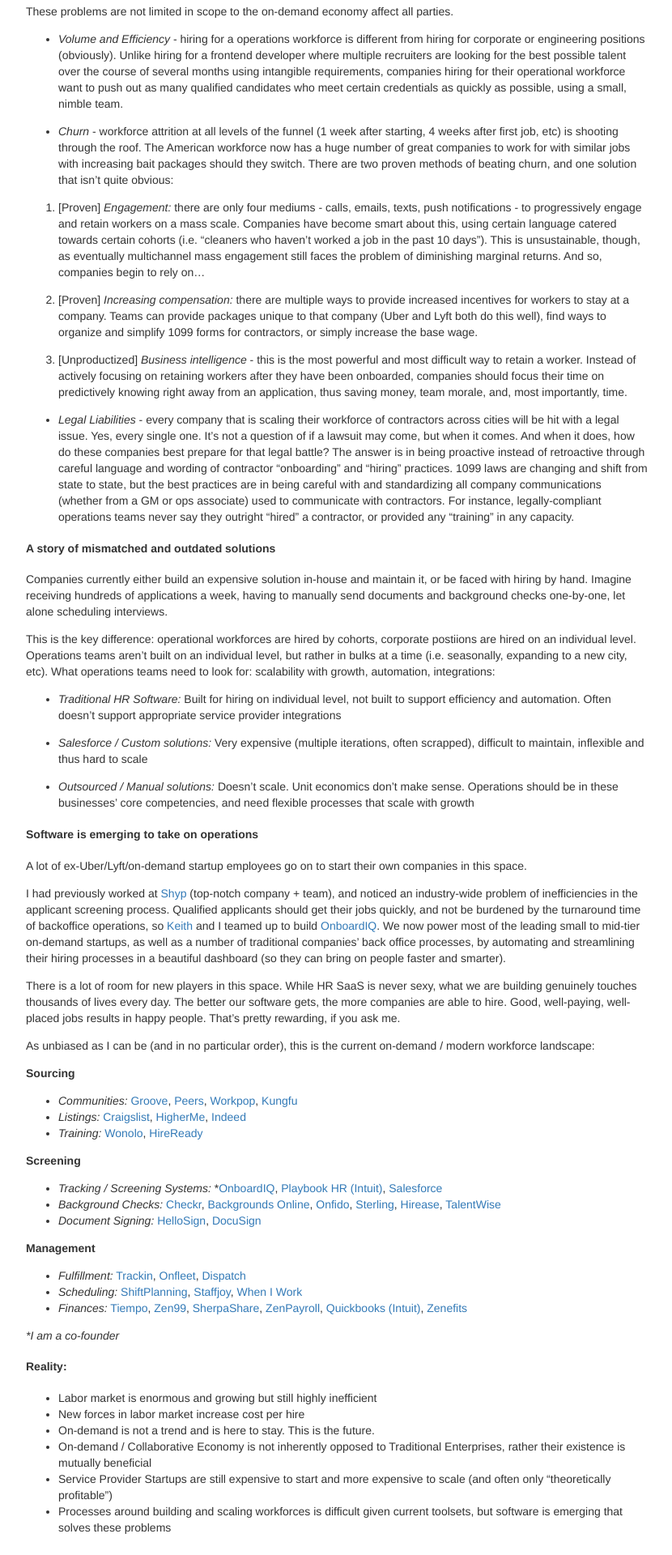
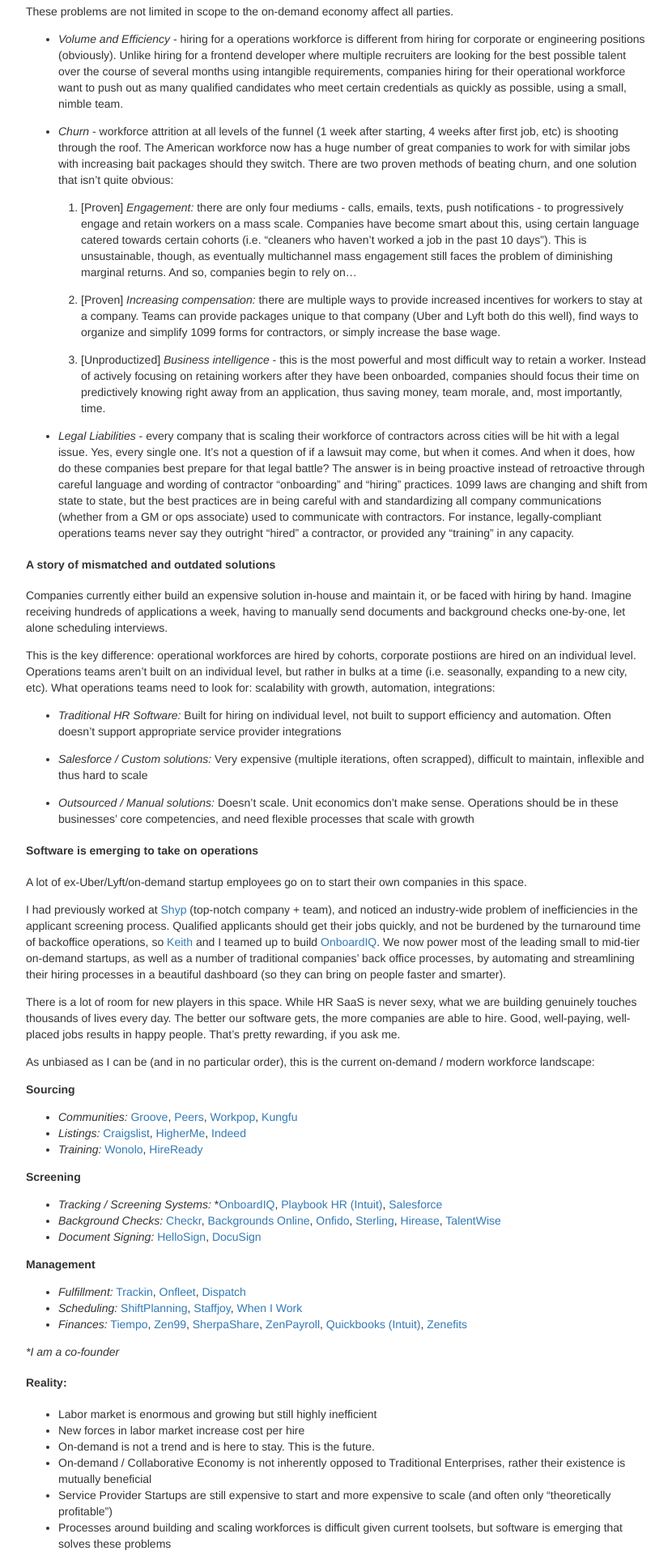
Before and after one commit to AndrewSB/jeremy-cai-personal-website, a Jekyll site: the page built from labor.md, in a window 1280 px wide. Shown: the part 1037-2957 px from the top of the page at 81% size, without its empty margins (224-1054 px from the left). Built offline with Jekyll 4.4.1, drawn with Linux system fonts in a browser that asks for light colours; Markdown is read by kramdown in place of the engine named in the settings.

Commit message:
add margin to ol li

```diff
--- a/css/labor.css
+++ b/css/labor.css
@@ -8,3 +8,7 @@
 #back-button {
 	text-decoration: underline;
 }
+
+ol li {
+	margin-left: 2em;
+}
```
